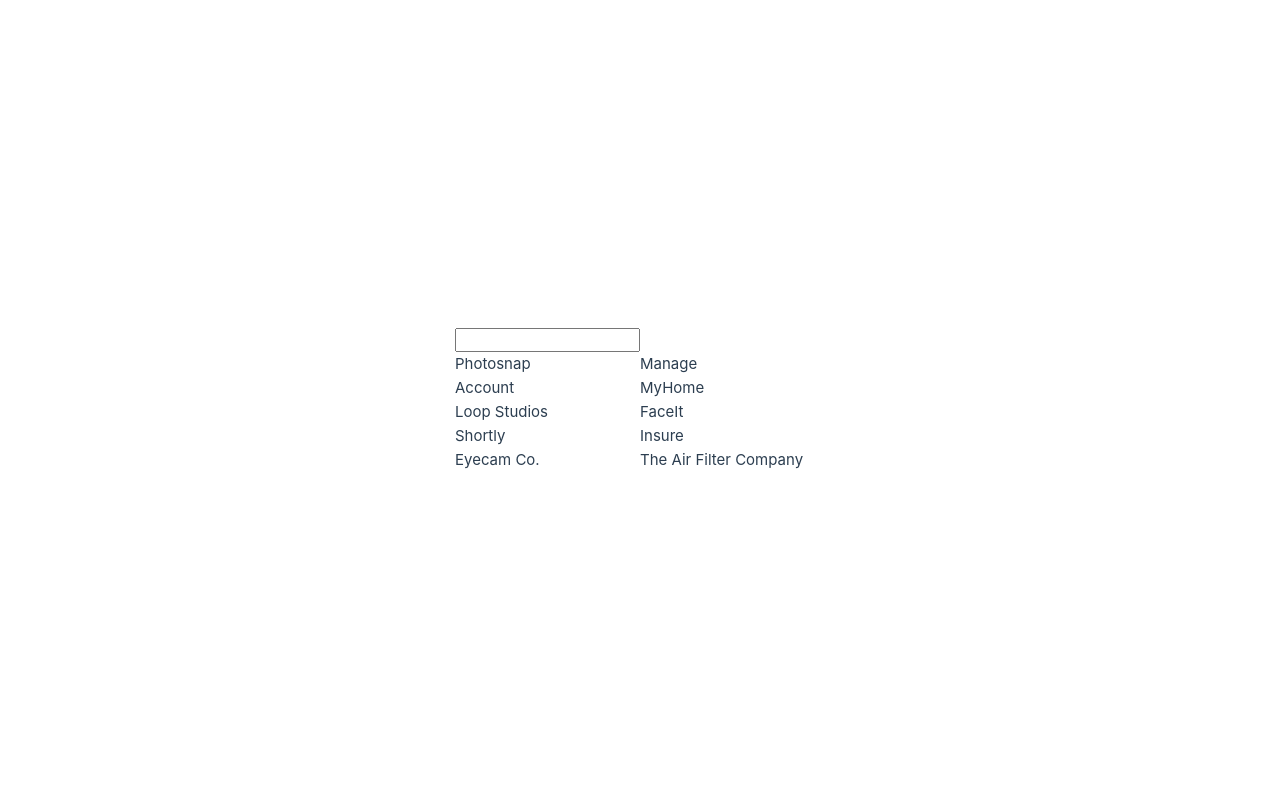
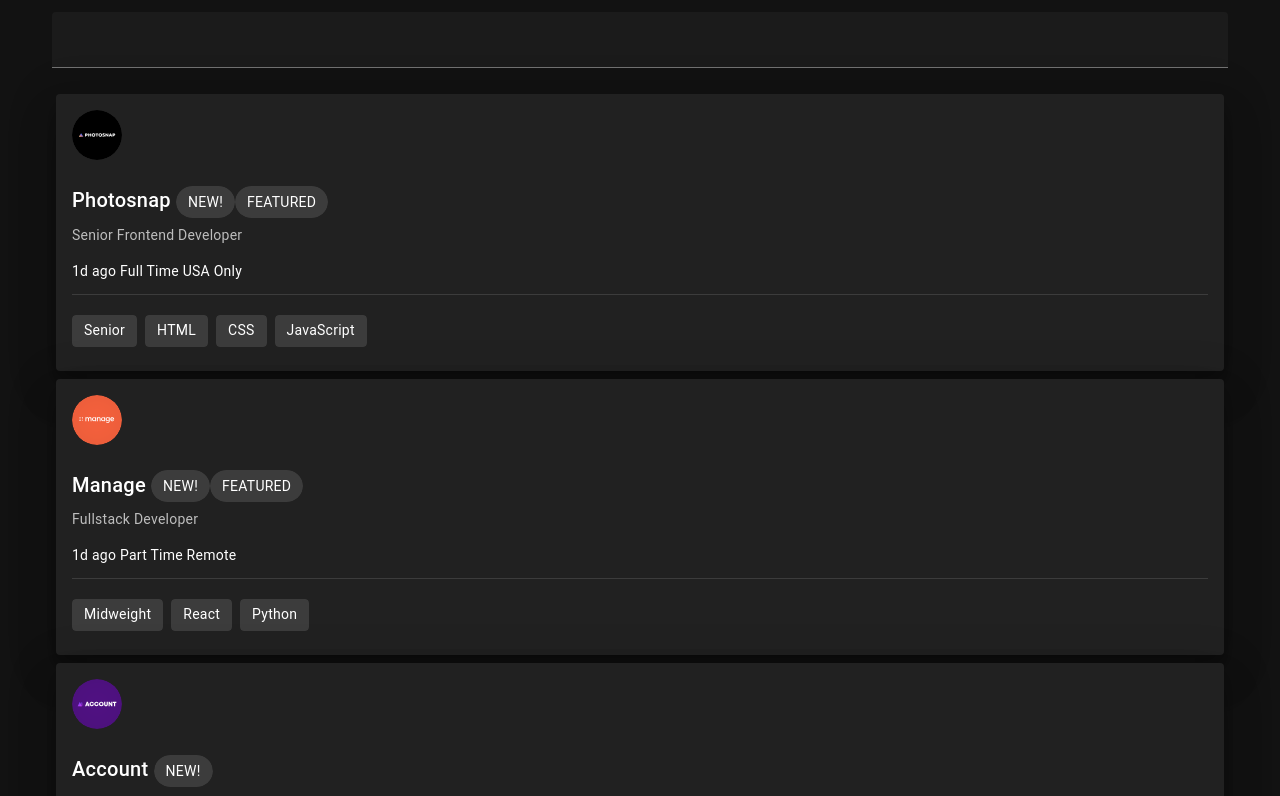
Before and after one commit to KuligKamil/job, a Vue app: page / in a window 1280 px wide. Shown: the top 796 px of the page. Built offline with nearby package versions, Linux system fonts and the light colour scheme.

Commit message:
chore: use vutify, add needed components for landing page

```diff
--- a/package.json
+++ b/package.json
@@ -16,7 +16,7 @@
   "dependencies": {
     "pinia": "^2.0.28",
     "vue": "^3.2.45",
-    "vuetify": "^2.6.14"
+    "vuetify": "^3.1.4"
   },
   "devDependencies": {
     "@rushstack/eslint-patch": "^1.1.4",
--- a/src/App.vue
+++ b/src/App.vue
@@ -6,13 +6,24 @@ import { jobsStore } from '@/stores/jobs';
 import { useCounterStore } from '@/stores/counter';
 import { storeToRefs } from 'pinia';
 import { computed } from 'vue';
+
 const { jobs } = storeToRefs(jobsStore())
+
+// jobs.value = computed()
 </script>
 
 <template>
-  <input type="text">
-  <br>
-  <Job v-for="job in jobs" key="job.id" :job="job"></Job>
+  <!-- <v-input type="text"> -->
+  <!-- </v-input> -->
+  <v-container theme="dark">
+    <v-row dense>
+
+      <v-text-field></v-text-field>
+      <br>
+      <Job v-for="job in jobs" key="job.id" :job="job"></Job>
+      <!-- </v-col> -->
+    </v-row>
+  </v-container>
   <!-- <header>
     <img
       alt="Vue logo"
--- a/src/components/JobElement.vue
+++ b/src/components/JobElement.vue
@@ -1,11 +1,55 @@
 <script setup lang="ts">
 // import JobModel from
-import type { JobModel } from '@/stores/jobs';
+import { jobsStore, type JobModel } from '@/stores/jobs';
 const props = defineProps<{
   job: JobModel
 }>()
+props.job.logo = props.job.logo.replace('./', './src/')
 </script>
 
 <template>
-    <div>{{ job.company }}</div>
+  <v-col cols="12">
+
+    <v-card elevation="24" outlined>
+      <v-img width="50" class="image ma-4" :src="job.logo">
+      </v-img>
+      <v-card-title>{{ job.company }}
+        <v-chip color=" text-uppercase" v-if="job.new"> new! </v-chip>
+        <v-chip color=" text-uppercase" v-if="job.featured"> featured </v-chip>
+
+      </v-card-title>
+      <v-card-subtitle>
+        {{ job.position }}
+      </v-card-subtitle>
+
+      <v-card-text>
+        {{ job.postedAt }}
+        {{ job.contract }}
+        {{ job.location }}
+
+        <v-divider class="mt-3 mb-3" insert></v-divider>
+        <v-chip-group>
+          <v-chip label> {{ job.level }}</v-chip>
+          <v-chip label v-for="tool in job.tools">{{ tool }}</v-chip>
+          <v-chip label v-for="language in job.languages">{{ language }}</v-chip>
+        </v-chip-group>
+      </v-card-text>
+
+
+
+    </v-card>
+  </v-col>
+  <!-- <div> -->
+
+  <!-- <div>{{ job.company }} </div> -->
+  <!-- <div v-if="job.new"> {{ job.new }}</div> -->
+  <!-- <div> {{ job.position }}</div> -->
+
+  <!-- <div>{{ job.position }} </div> -->
+  <!-- </div> -->
 </template>
+<style>
+.image {
+  border-radius: 50%;
+}
+</style>
--- a/src/main.ts
+++ b/src/main.ts
@@ -1,11 +1,20 @@
-import { createApp } from "vue";
+import 'vuetify/styles';
+import { createVuetify } from 'vuetify';
+import * as components from 'vuetify/components';
+import * as directives from 'vuetify/directives';
+
 import { createPinia } from "pinia";
+import { createApp } from 'vue';
+// import './style.css';
 import App from "./App.vue";
 
-import "./assets/main.css";
 
-const app = createApp(App);
+const vuetify = createVuetify({
+    components,
+    directives,
+    theme: {
+        defaultTheme: 'dark'
+    }
+});
 
-app.use(createPinia());
-
-app.mount("#app");
+createApp(App).use(createPinia()).use(vuetify).mount('#app')
--- /dev/null
+++ b/src/plugins/vuetify.js
@@ -0,0 +1,9 @@
+// import 'vuetify/styles'
+// import { createVuetify } from 'vuetify'
+// import * as components from 'vuetify/components'
+// import * as directives from 'vuetify/directives'
+
+// const Vuetify = createVuetify({
+//     components,
+//     directives,
+// })
```
Also changed, not shown: src/stores/jobs.ts (+9 -1 lines), 1 other file (tests, documents, lock files or other folders).
